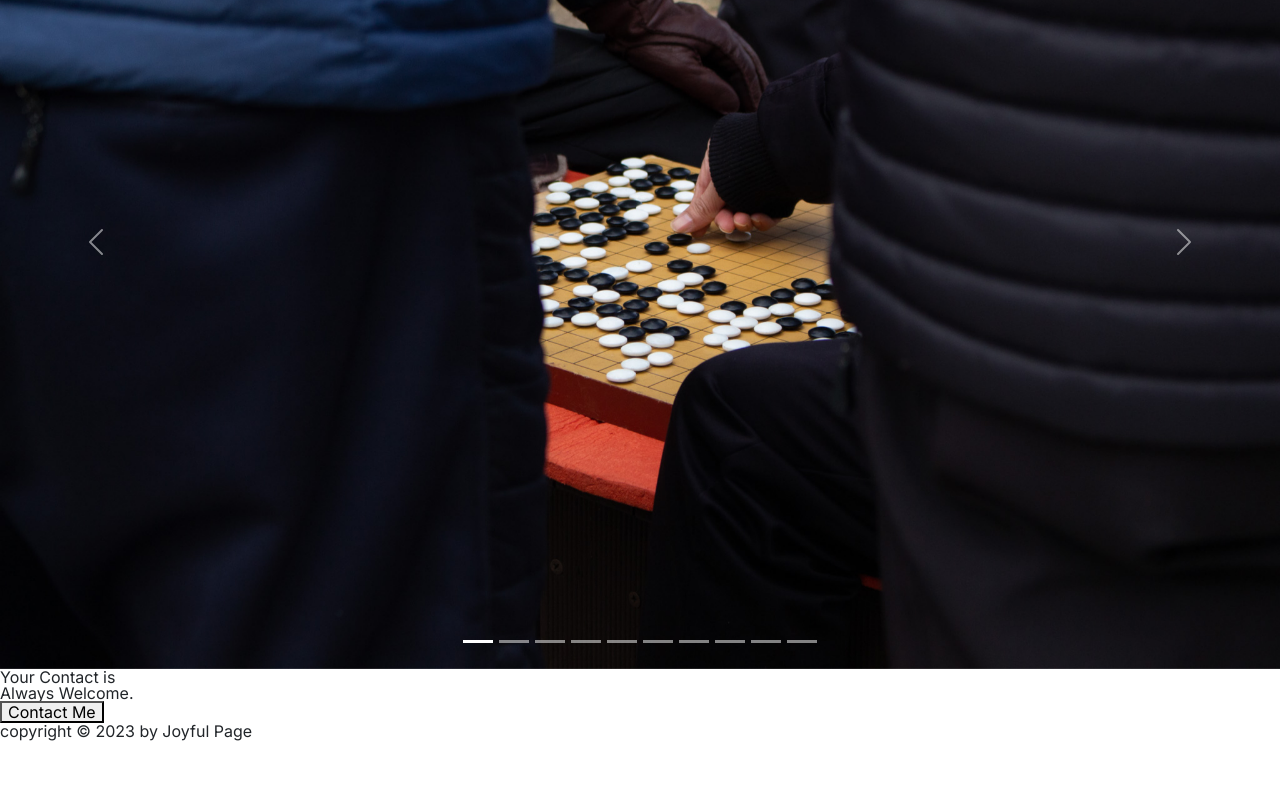
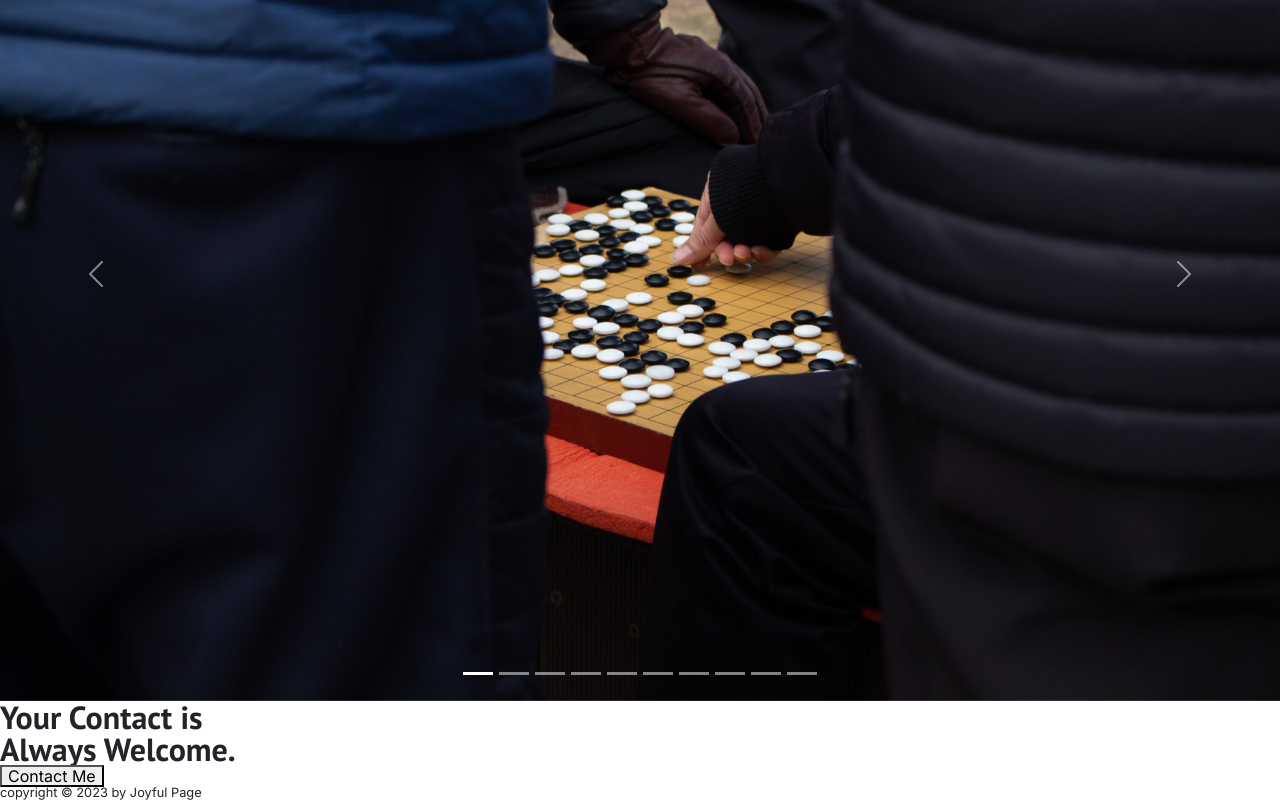
Before and after one commit to park0600/portfolio, a plain HTML site: page index.html in a window 1280 px wide. Shown: the part 471-1271 px from the top of the page. Before the commit the page ends 1212 px from the top, so only its background shows below. Drawn offline with nearby package versions, Linux system fonts and the light colour scheme; files whose address does not match are found by name.

Commit message:
update font style for h1, h4, p

```diff
--- a/css/main.css
+++ b/css/main.css
@@ -56,6 +56,25 @@ body {
     --secondary-color: #284962;
     --point-color: #DF94A0;
     --content-color: #353535;
+}
+
+  /* font style */
+h1 {
+    font-family: 'PT Sans';
+    font-size: 2rem;
+    font-weight: bold;
+}
+
+
+h4 {
+    font-size: 1.1rem;
+    font-family: Helvetica;
+
+}
+
+p {
+    font-family: 'Inter';
+    font-size: 0.8rem;
 }
 
 
@@ -137,10 +156,3 @@ body {
 .img-logo {
 width: 260px;
 }
-
-
-  /* font style */
-  h4 {
-    font-size: 1.1rem;
-    font-family: Helvetica;
-  }
```
Lines whose indentation alone changed are shown as unchanged.
